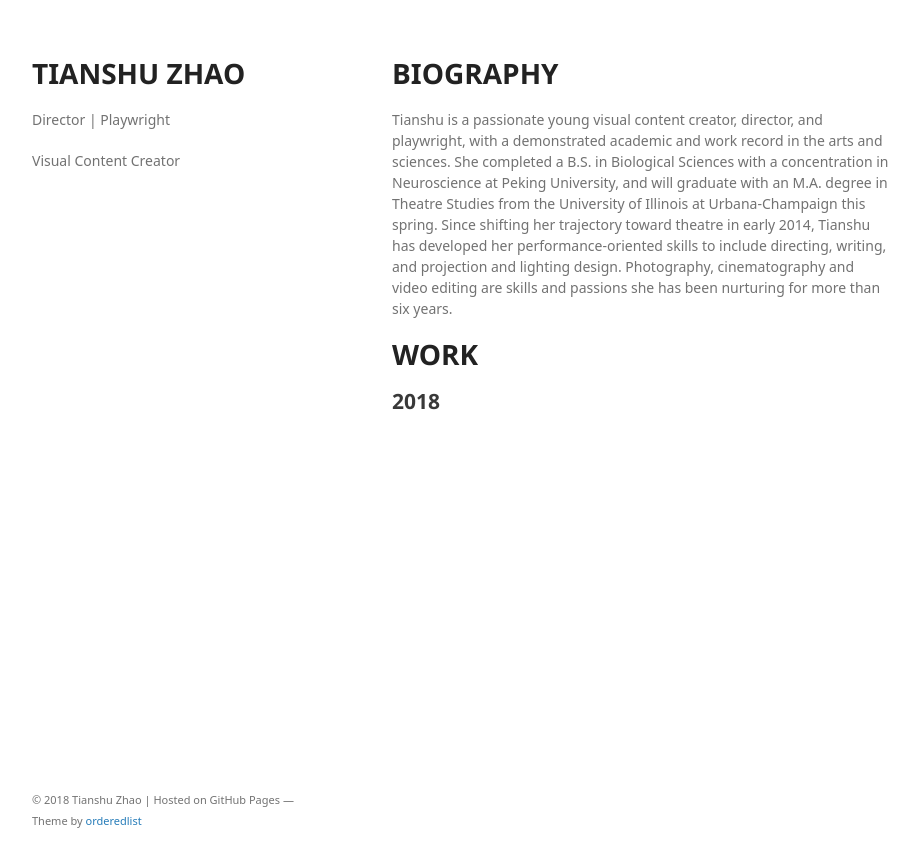
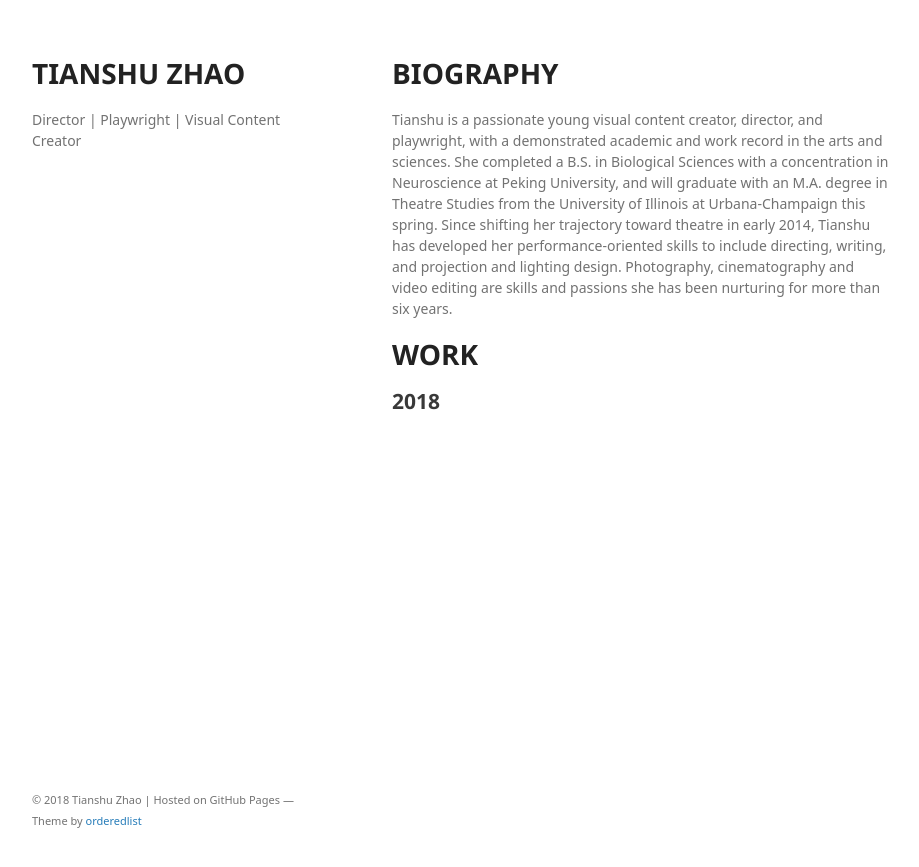
Before and after one commit to tianshu-z/tianshu-z.github.io, a Jekyll site: the page built from README.md, in a window 1280 px wide. Shown: the top 867 px of the page, without its empty margins (178-1097 px from the left). Built offline with Jekyll 4.4.1, drawn with Linux system fonts in a browser that asks for light colours; some web fonts are replaced; our own code applies the rules of GitHub Pages for plain Markdown files.

```diff
--- a/_config.yml
+++ b/_config.yml
@@ -1,5 +1,5 @@
 title: TIANSHU ZHAO
-description: Director | Playwright<p>Visual Content Creator</p>
+description: Director | Playwright | Visual Content Creator
 show_downloads: false
 google_analytics:
 theme: jekyll-theme-minimal
```
